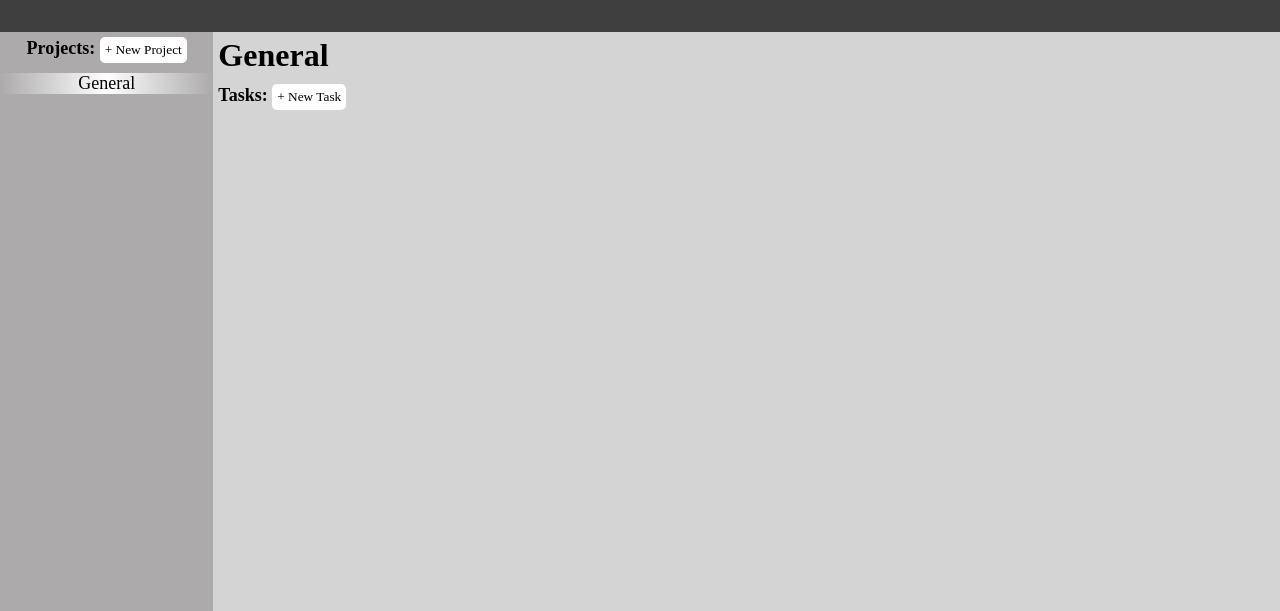
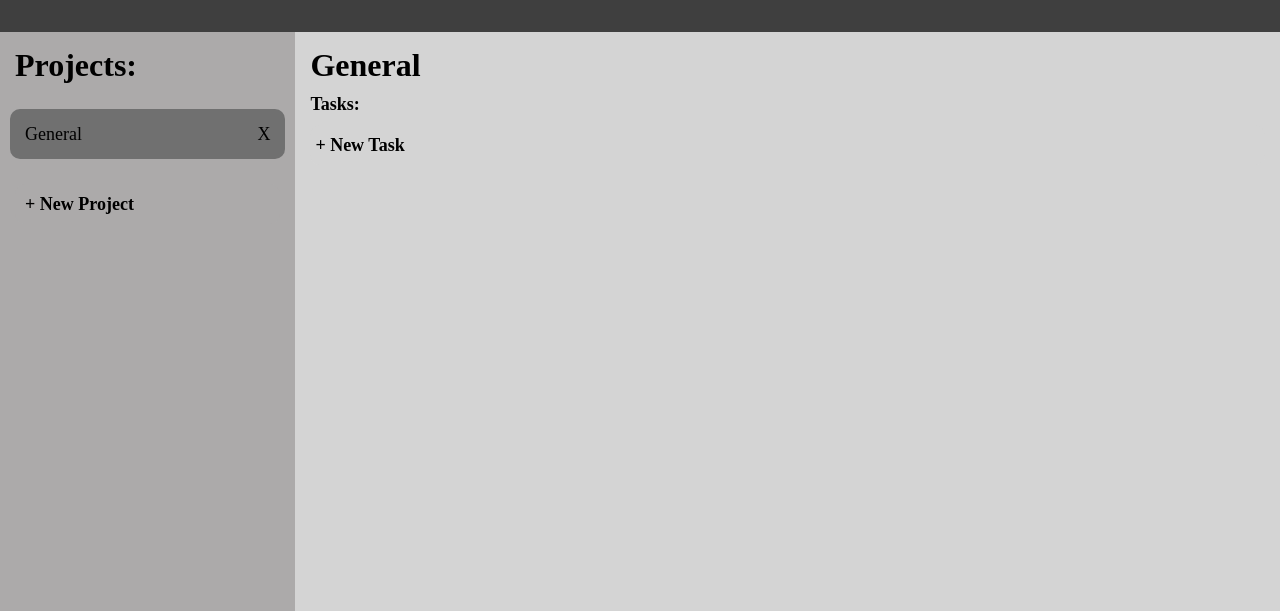
Before and after one commit to T-W-Smith/odin-todo_list, a website built with webpack: page src/index.html in a window 1280 px wide. Shown: the part 113-724 px from the top of the page. Built offline with nearby package versions, Linux system fonts and the light colour scheme; files whose address does not match are found by name.

Commit message:
Change UI styling and started adding a delete button for projects

```diff
--- a/src/index.html
+++ b/src/index.html
@@ -13,13 +13,19 @@
             </header>
             <main class="main">
                 <div class="sideBar">
-                    <p id="project">Projects: <input type="button" id="projectBtn" value="+ New Project" /></p>
+                    <h1 id="project">Projects: </h1>
                     <div id="projectList"></div>
+                    <div id="newProjectBtnDiv">
+                        <input type="button" id="projectBtn" value="+ New Project" />
+                    </div>
                 </div>
                 <div class="mainArea">
                     <h1 id="currentProject"></h1>
-                    <p id="task">Tasks: <input type="button" id="taskBtn" value="+ New Task" /></p>
+                    <p id="task">Tasks: </p>
                     <div id="taskList"></div>
+                    <div id="taskBtnDiv">
+                        <input type="button" id="taskBtn" value="+ New Task" />
+                    </div>
                 </div>
             </main>
             <footer class="footer">
--- a/src/index.js
+++ b/src/index.js
@@ -3,7 +3,7 @@ import './style.css';
 import Projects from './projects';
 import Tasks from './tasks';
 import Todos from './todos';
-import {taskDom, projectDom} from './ui';
+import {taskDom, projectDom, setUpGeneral} from './ui';
 
 let currentProject = 0;
 const todoList = new Todos();
@@ -12,6 +12,7 @@ function setUp() {
     const generalProject = new Projects("General");
     todoList.setTodoList(generalProject);
     projectDom(generalProject, 0);
+    setUpGeneral();
     updateCurrentProject(generalProject);
 }
 
--- a/src/style.css
+++ b/src/style.css
@@ -33,26 +33,35 @@
 .main {
     grid-column: 1 / 3;
     display: grid;
-    grid-template-columns: 1fr 5fr;
+    grid-template-columns: 1.5fr 5fr;
 }
 
 .main .sideBar {
     grid-column: 1 / 2;
     background-color: #acaaaa;
+    padding: 15px;
 }
 
 .main .sideBar #project {
-    padding: 5px;
-    text-align: center;
-    font-size: large;
+    padding-bottom: 25px;
+    text-align: left;
     font-weight: bold;
+}
+
+.main .sideBar #newProjectBtnDiv {
+    padding-top: 25px;
 }
 
 .main .sideBar #projectBtn {
     border: none;
-    border-radius: 5px;
-    padding: 5px;
-    background-color: white;
+    border-radius: 10px;
+    font-size: large;
+    font-weight: bold;
+    width: 100%;
+    height: 40px;
+    background-color: #acaaaa;
+    text-align: left;
+    padding-left: 10px;
 }
 
 .main .sideBar #projectBtn:hover {
@@ -63,40 +72,62 @@
 .main .sideBar #projectList {
     display: flex;
     flex-direction: column;
+    align-items: center;
 }
 
-.main .sideBar #projectList button {
-    border: none;
-    background: linear-gradient(to right, rgba(255,255,255,0), rgba(255,255,255,1), rgba(255,255,255,0));
-    margin-top: 5px;
-    margin-bottom: 5px;
-    font-size: large;
+.main .sideBar #projectList .projectBtnDiv {
+    display: flex;
+    background-color: #acaaaa;
+    width: 100%;
+    border-radius: 10px;
+    height: 40px;
+    padding: 5px;
+}
+.main .sideBar #projectList .projectBtnDiv:hover {
+    background-color: #707070;
 }
 
-.main .sideBar #projectList button:hover {
-    background-color: #3f3f3f;
+.main .sideBar #projectList .projectsButton {
+    border: none;
+    font-size: large;
+    width: 100%;
+    height: 100%;
+    background-color: rgba(0, 0, 0, 0);
+    text-align: left;
+    padding-left: 10px;
+}
+
+.main .sideBar #projectList #deleteProjectBtn {
+    border: none;
+    font-size: large;
+    background-color: rgba(0, 0, 0, 0);
+    padding-right: 10px;
+    text-align: right;
 }
 
 .main .mainArea {
     grid-column: 2 / 3;
     background-color: #d4d4d4;
-}
-
-.main .mainArea h1 {
-    padding: 5px;
+    padding: 15px;
 }
 
 .main .mainArea #task {
-    padding: 5px;
+    padding-top: 10px;
+    padding-bottom: 10px;
     font-size: large;
     font-weight: bold;
 }
 
 .main .mainArea #taskBtn {
     border: none;
-    border-radius: 5px;
+    border-radius: 10px;
+    font-size: large;
+    font-weight: bold;
+    width: 100%;
+    height: 40px;
+    background-color: #d4d4d4;
+    text-align: start;
     padding: 5px;
-    background-color: white;
 }
 
 .main .mainArea #taskBtn:hover {
@@ -110,7 +141,16 @@
     margin: 5px;
     gap: 10px;
     padding-bottom: 20px;
-    border-bottom: 3px solid #3f3f3f;
+}
+
+.main .mainArea #taskList .taskDivContainer p {
+    font-size: large;
+}
+
+input[type=checkbox] {
+    transform: scale(2);
+    padding: 10px;
+    margin-right: 10px;
 }
 
 .main .mainArea #taskList .taskDivContainer #firstRow {
--- a/src/ui.js
+++ b/src/ui.js
@@ -24,16 +24,28 @@ export function taskDom(newTask, currentProject) {
 }
 
 export function projectDom(newProject, currentProject) {
+    const projectBtnDiv = document.createElement('div');
+    projectBtnDiv.setAttribute('id', "projectBtnDiv" + currentProject);
+    projectBtnDiv.setAttribute('class', "projectBtnDiv");
     const projectButton = document.createElement('button');
     projectButton.textContent = newProject.getName();
     projectButton.setAttribute('id', "projectsButton" + currentProject);
-    document.getElementById("projectList").appendChild(projectButton);
+    projectButton.setAttribute('class', "projectsButton");
+    const deleteProjectBtn = document.createElement('button');
+    deleteProjectBtn.textContent = "X";
+    deleteProjectBtn.setAttribute('id', "deleteProjectBtn");
+    projectBtnDiv.appendChild(projectButton);
+    projectBtnDiv.appendChild(deleteProjectBtn);
+    document.getElementById("projectList").appendChild(projectBtnDiv);
     const projectDiv = document.createElement('div');
     projectDiv.setAttribute('id', currentProject);
     document.getElementById('taskList').appendChild(projectDiv);
     swapProjects(newProject, currentProject);
     projectButton.addEventListener('click', function() {
         swapProjects(newProject, currentProject);
+    });
+    deleteProjectBtn.addEventListener('click', function() {
+        console.log("DELETE");
     });
 }
 
@@ -43,8 +55,15 @@ function swapProjects(newProject, currentProject) {
         for (let i = 0; i < document.getElementById('taskList').childElementCount; i++) {
             document.getElementById(i).style.display = 'none';
             document.getElementById(currentProject).style.display = '';
-            document.getElementById("projectsButton" + i).style.border = '';
-            document.getElementById("projectsButton" + currentProject).style.border = '2px solid black';
+            document.getElementById("projectBtnDiv" + i).style.backgroundColor = '';
+            document.getElementById("projectBtnDiv" + i).style.fontWeight = '';
+            document.getElementById("projectBtnDiv" + currentProject).style.backgroundColor = '#707070';
+            document.getElementById("projectBtnDiv" + currentProject).style.fontWeight = 'bold';
         }
     }
 }
+
+export function setUpGeneral() {
+    document.getElementById("projectBtnDiv" + 0).style.backgroundColor = '#707070';
+    document.getElementById("projectBtnDiv" + 0).style.fontWeight = 'bold';
+}
```
